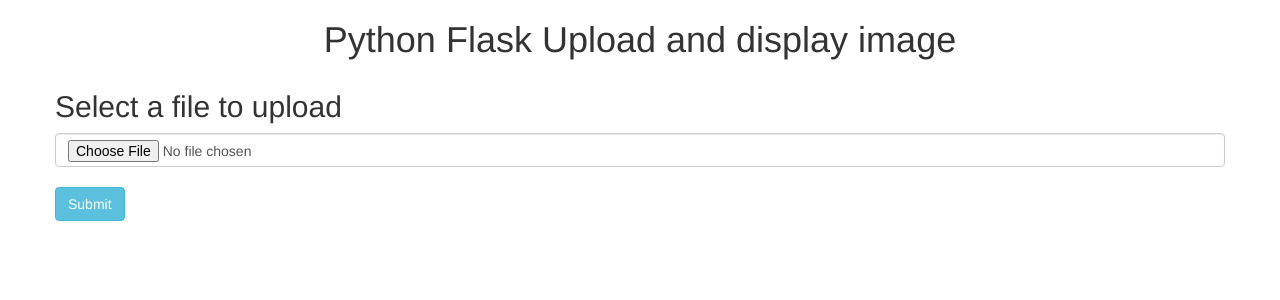
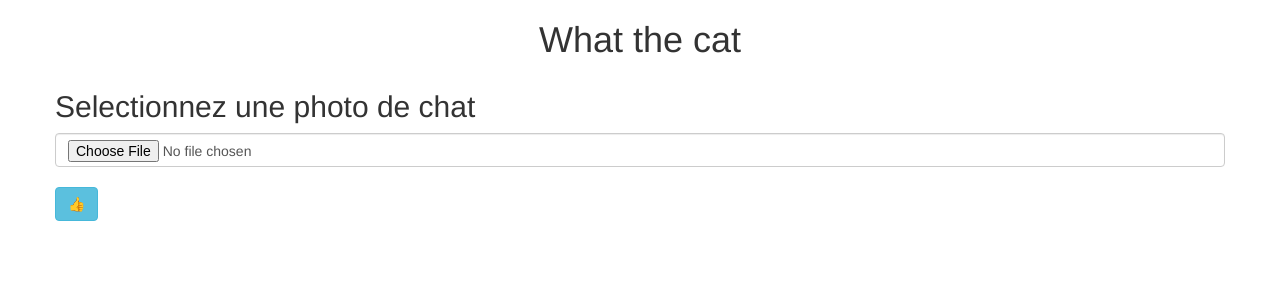
Before and after one commit to Shhhpoulpe/portfolio, a Flask app: page /wtc in a window 1280 px wide. Shown: the top 300 px of the page. Run offline with Flask 2, Linux system fonts and the light colour scheme; parts of the project's set-up code (start-up, migrations or seed data) failed here and were passed over; some libraries are stand-ins or nearby versions.

Commit message:
v1 What the cat

```diff
--- a/app.py
+++ b/app.py
@@ -1,7 +1,7 @@
 from flask import Flask, flash, request, redirect, url_for, render_template
-import urllib.request
 import os
 from werkzeug.utils import secure_filename
+from fastai.vision.all import *
 
 app = Flask(__name__)
 
@@ -13,8 +13,16 @@ app.config['MAX_CONTENT_LENGTH'] = 16 * 1024 * 1024
 
 ALLOWED_EXTENSIONS = set(['png', 'jpg', 'jpeg', 'gif'])
 
+learn = load_learner('static/models/export_safe.pkl')
+
 def allowed_file(filename):
     return '.' in filename and filename.rsplit('.', 1)[1].lower() in ALLOWED_EXTENSIONS
+
+def wtc_predict(filename):
+    pred,pred_idx,probs = learn.predict(f'{UPLOAD_FOLDER}{filename}')
+    pourcentage = round(float(probs[pred_idx])*100,2)
+    resultat = f"{pred} et j'en suis sur à {pourcentage} %"
+    return resultat
 
 @app.route("/")
 def home():
@@ -33,13 +41,12 @@ def upload_image():
         return redirect(request.url)
     file = request.files['file']
     if file.filename == '':
-        flash('No image selected for uploading')
+        flash("Pas d'image sélectionnée")
         return redirect(request.url)
     if file and allowed_file(file.filename):
         filename = secure_filename(file.filename)
         file.save(os.path.join(app.config['UPLOAD_FOLDER'], filename))
-        #print('upload_image filename: ' + filename)
-        flash('Image successfully uploaded and displayed below')
+        flash(f'{wtc_predict(filename)}')
         return render_template('wtc.html', filename=filename)
     else:
         flash('Allowed image types are - png, jpg, jpeg, gif')
@@ -47,7 +54,6 @@ def upload_image():
 
 @app.route('/display/<filename>')
 def display_image(filename):
-    #print('display_image filename: ' + filename)
     return redirect(url_for('static', filename='uploads/' + filename), code=301)
 
 if __name__ == "__main__":
--- a/requirements.txt
+++ b/requirements.txt
@@ -1,2 +1,3 @@
 Flask==2.1.1
 waitress==2.1.1
+fastai==2.6.3
--- a/templates/wtc.html
+++ b/templates/wtc.html
@@ -1,14 +1,19 @@
 <html>
 <head>
-<title>Python Flask Upload and display image</title>
+<title>What the cat</title>
 <link rel="stylesheet" href="https://maxcdn.bootstrapcdn.com/bootstrap/3.3.6/css/bootstrap.min.css" />
 <script src="https://ajax.googleapis.com/ajax/libs/jquery/3.1.0/jquery.min.js"></script>
 </head>
 <body>
-<p><h1 align="center">Python Flask Upload and display image</h1></p>
+<p><h1 align="center">What the cat</h1></p>
 <div class="container">
 <div class="row">
-    <h2>Select a file to upload</h2>
+    {% if not filename %}
+    <h2>Selectionnez une photo de chat</h2>
+    {% endif %}
+    {% if filename %}
+    <h2>Résultat:</h2>
+    {% endif %}
     <p>
         {% with messages = get_flashed_messages() %}
           {% if messages %}
@@ -32,7 +37,7 @@
             </p>
         </dl>
         <p>
-            <input type="submit" value="Submit" class="btn btn-info">
+            <input type="submit" value="&#128077;" class="btn btn-info">
         </p>
     </form>
 </div>
```
Also changed, not shown: static/uploads/chat.png (added), static/uploads/poulpoTron.png (added).
